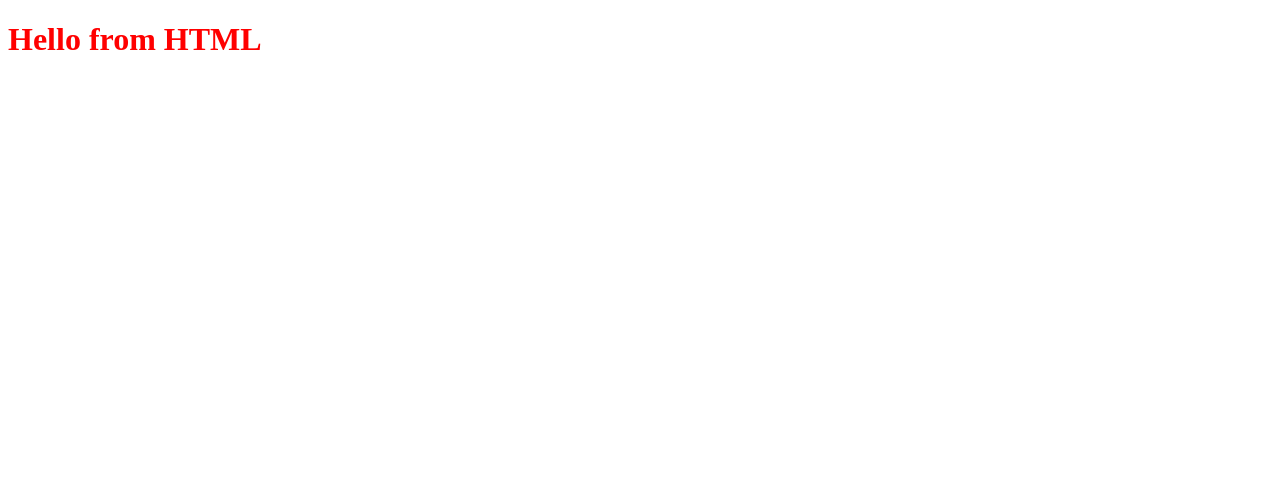
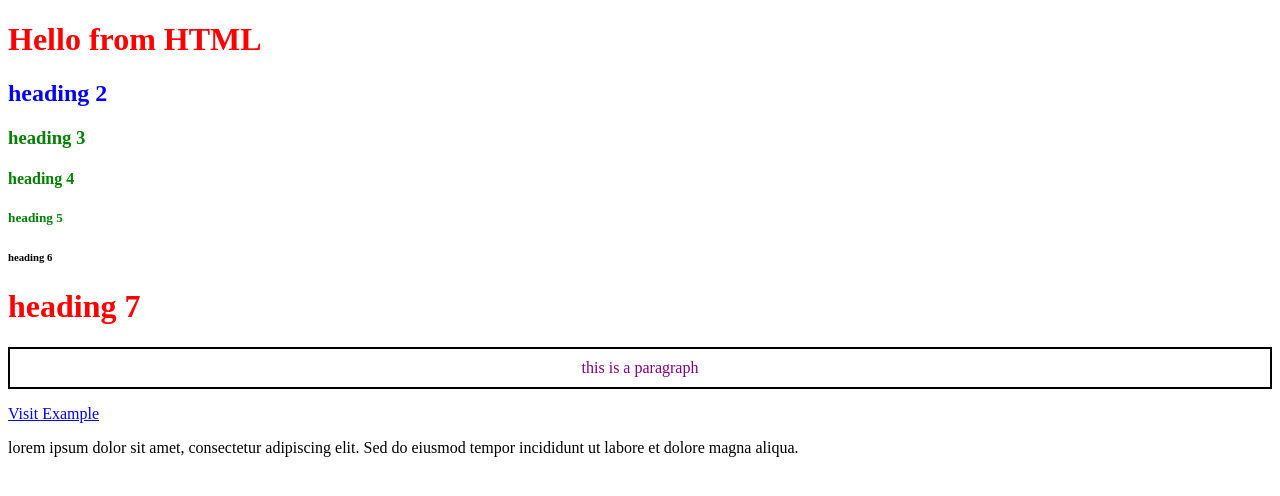
Before and after one commit to Chandrika-0428/AutoSuggest, a website: page frontend/index.html in a window 1280 px wide. Drawn offline with Linux system fonts and the light colour scheme.

Commit message:
intro to html and css

```diff
--- a/frontend/css/index.css
+++ b/frontend/css/index.css
@@ -1,3 +1,17 @@
 h1 {
     color: red
 }
+
+#heading2 {
+    color: blue
+}
+
+.heading{
+    color:green
+}
+.para{
+    color:purple;
+    border : 2px solid black;
+    padding : 10px;
+    text-align : center;
+}
--- a/frontend/index.html
+++ b/frontend/index.html
@@ -8,6 +8,16 @@
 </head>
 <body>
     <h1>Hello from HTML</h1>
+    <h2 id="heading2">heading 2</h2>
+    <h3 class="heading">heading 3</h3>
+    <h4 class="heading">heading 4</h4>
+    <h5 class ="heading">heading 5</h5>
+    <h6>heading 6</h6>
+    <h1>heading 7 </h1>
+
+    <p class = "para">this is a paragraph </p>
+    <a href="https://www.balajilandscapes.com">Visit Example</a>
+    <p>lorem ipsum dolor sit amet, consectetur adipiscing elit. Sed do eiusmod tempor incididunt ut labore et dolore magna aliqua.</p>
     <script src="js/index.js"></script>
 </body>
 </html>
```
